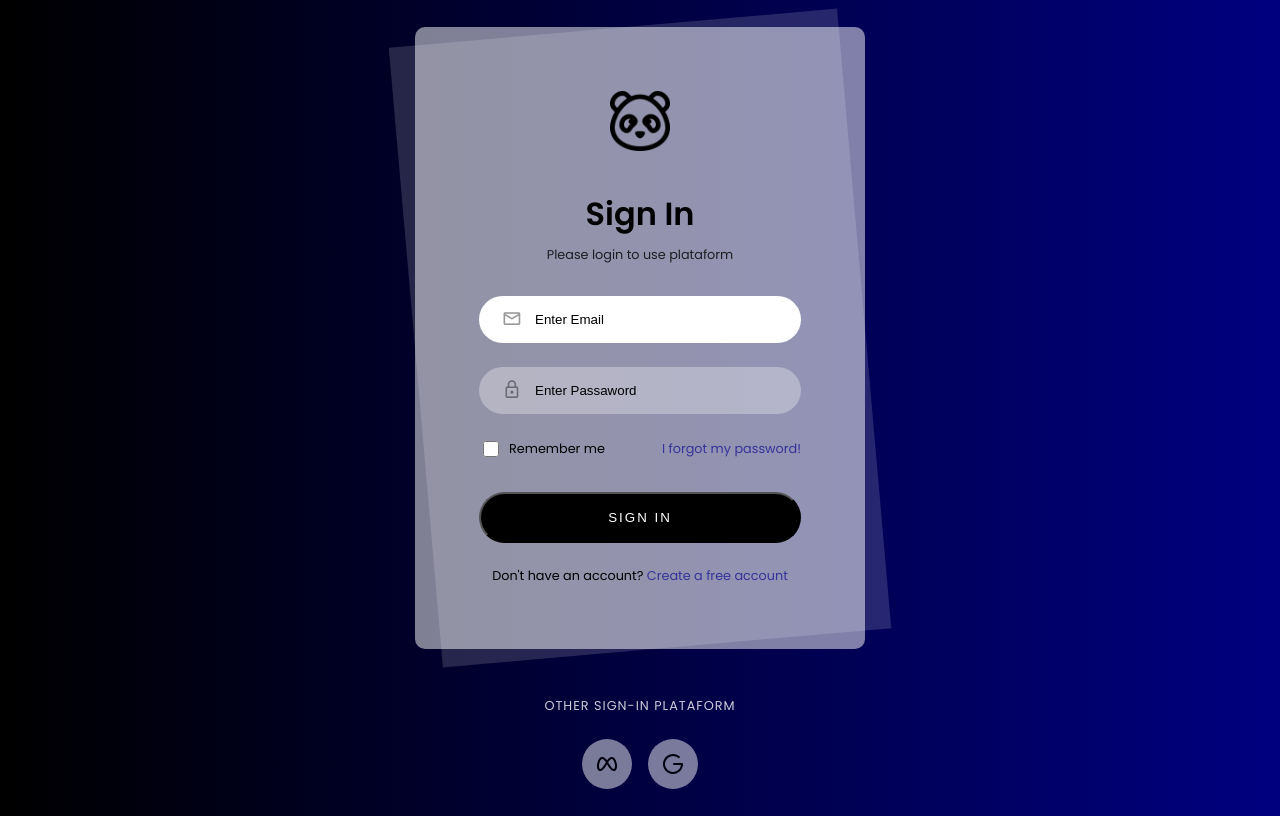
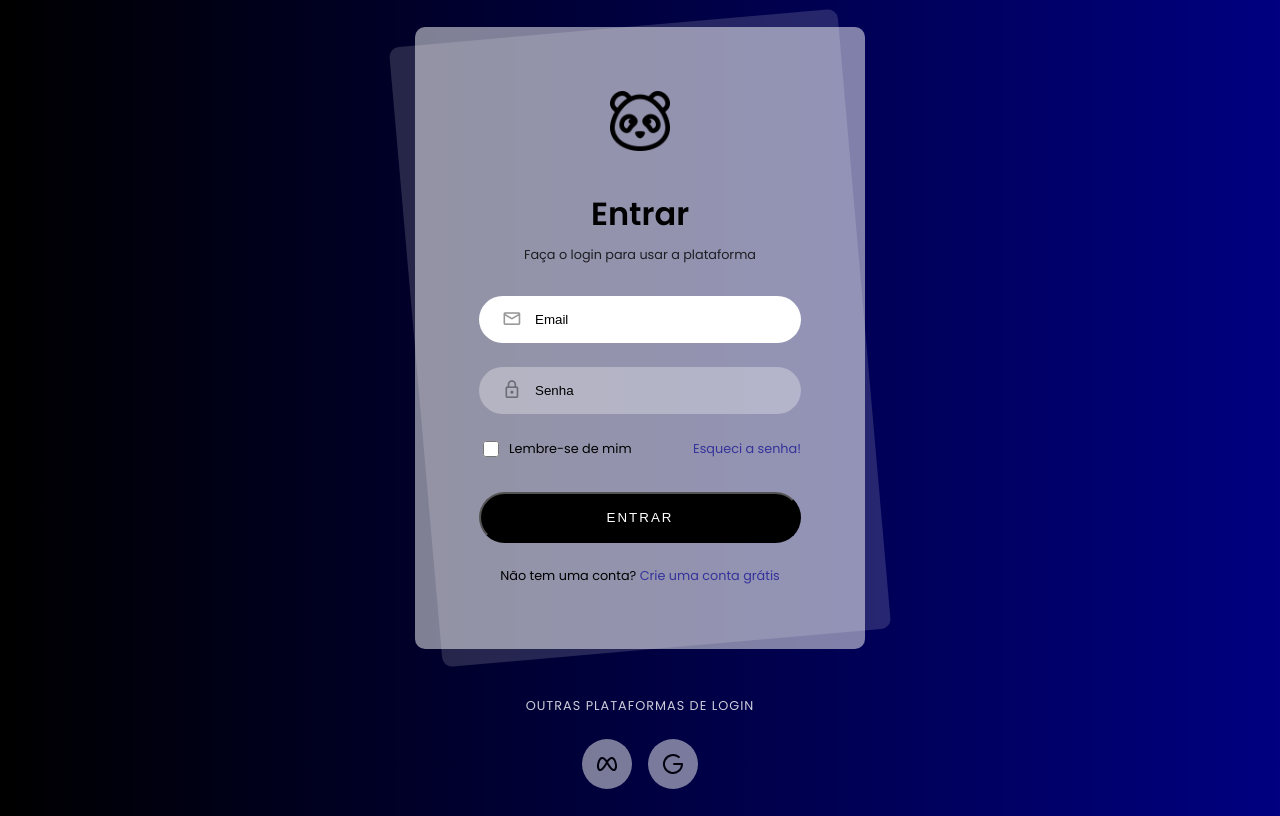
Before and after one commit to YanppSilva/Tela-de-Login-Moderna, a plain HTML site: page index.html in a window 1280 px wide. Drawn offline with nearby package versions, Linux system fonts and the light colour scheme.

Commit message:
Add files via upload
Atualizações no layout.

```diff
--- a/index.html
+++ b/index.html
@@ -1,10 +1,10 @@
 <!DOCTYPE html>
-<html lang="en">
+<html lang="pt-br">
 <head>
   <meta charset="UTF-8">
   <meta http-equiv="X-UA-Compatible" content="IE=edge">
   <meta name="viewport" content="width=device-width, initial-scale=1.0">
-  <title>Login Page</title>
+  <title>Página de Login</title>
   <link rel="stylesheet" href="reset.css">
   <link rel="stylesheet" href="style.css">
   <link rel="stylesheet" href="https://fonts.googleapis.com/css2?family=Material+Symbols+Rounded:opsz,wght,FILL,GRAD@20..48,100..700,0..1,-50..200" />
@@ -17,33 +17,33 @@
         <img src="logo.png" alt="logo">
       </div>
       <div class="login-card-header">
-        <h1>Sign In</h1>
-        <div>Please login to use plataform</div>
+        <h1>Entrar</h1>
+        <div>Faça o login para usar a plataforma</div>
       </div>
       <form class="login-card-form">
         <div class="form-item">
           <span class="form-item-icon material-symbols-rounded">mail</span>
-          <input type="text" placeholder="Enter Email" required  autofocus>
+          <input type="text" placeholder="Email" required  autofocus>
         </div>
         <div class="form-item">
-          <span class="form-item-icon material-symbols-rounded">lock</span>
-          <input type="password" placeholder="Enter Passaword" required>
+          <span class="form-item-icon material-symbols-rounded">Lock</span>
+          <input type="password" placeholder="Senha" required>
         </div>
         <div class="form-item-other">
           <div class="checkbox">
             <input type="checkbox" id="rememberMeCheckbox">
-            <label for="rememberMeCheckbox">Remember me</label>
+            <label for="rememberMeCheckbox">Lembre-se de mim</label>
           </div>
-          <a href="#">I forgot my password!</a>
+          <a href="#">Esqueci a senha!</a>
         </div>
-        <button type="submit">Sign In</button>
+        <button type="submit">Entrar</button>
       </form>
       <div class="login-card-footer">
-        Don't have an account? <a href="#">Create a free account</a>
+        Não tem uma conta? <a href="#">Crie uma conta grátis</a>
       </div>
     </div>
     <div class="login-card-social">
-      <div>Other Sign-in Plataform</div>
+      <div>Outras plataformas de login</div>
       <div class="login-card-social-btn">
         <a href="#">
           <svg xmlns="http://www.w3.org/2000/svg" class="icon icon-tabler icon-tabler-brand-meta" width="24" height="24" viewBox="0 0 24 24" stroke-width="2" stroke="currentColor" fill="none" stroke-linecap="round" stroke-linejoin="round">
--- a/style.css
+++ b/style.css
@@ -24,6 +24,7 @@ body {
   position: absolute;
   background: rgba(255, 255, 255, .15);
   inset: 0;
+  border-radius: 10px;
   transform: rotate(-5deg);
   z-index: -1;
 }
```
